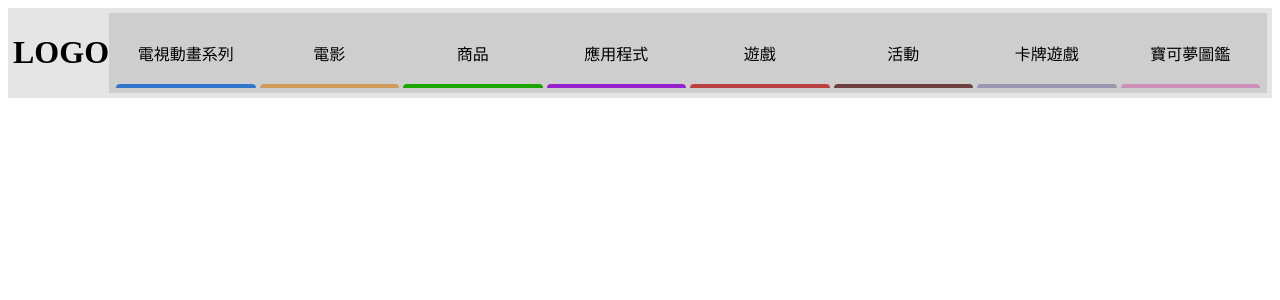
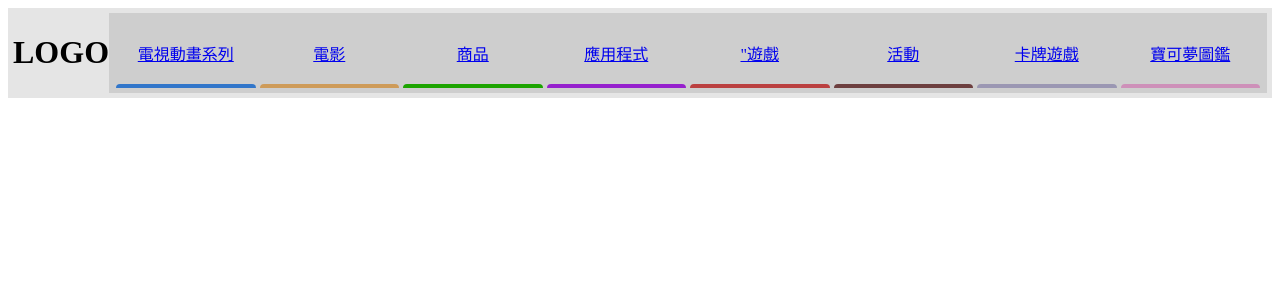
Before and after one commit to tf00185077/pokemon-web, a Nuxt app: page / in a window 1280 px wide. Shown: the top 300 px of the page. Built offline with nearby package versions, Linux system fonts and the light colour scheme.

Commit message:
Header BG Anime

```diff
--- a/app.vue
+++ b/app.vue
@@ -1,5 +1,6 @@
 <template>
   <div>
+    <Header></Header>
     <NuxtPage />
   </div>
 </template>
--- a/components/Header/HeaderContent.vue
+++ b/components/Header/HeaderContent.vue
@@ -1,13 +1,21 @@
+<script setup>
+const route = useRoute()
+const routeName = ref(route.name)
+watch(() => route.name, (newRouteName, oldRouteName) => {
+  routeName.value = newRouteName; // 更新 routeName 的值
+});
+console.log(routeName.value)
+</script>
 <template>
     <ul class="layout">
-        <li><a>電視動畫系列</a></li>
-        <li>電影</li>
-        <li>商品</li>
-        <li>應用程式</li>
-        <li>遊戲</li>
-        <li>活動</li>
-        <li>卡牌遊戲</li>
-        <li>寶可夢圖鑑</li>
+        <li :class="{'active':routeName==''}"><NuxtLink to="/">電視動畫系列</NuxtLink></li>
+        <li :class="{'active':routeName==''}"><NuxtLink to="/">電影</NuxtLink></li>
+        <li :class="{'active':routeName==''}"><NuxtLink to="/">商品</NuxtLink></li>
+        <li :class="{'active':routeName==''}"><NuxtLink to="/">應用程式</NuxtLink></li>
+        <li :class="{'active':routeName==''}"><NuxtLink to="/">"遊戲</NuxtLink></li>
+        <li :class="{'active':routeName==''}"><NuxtLink to="/">活動</NuxtLink></li>
+        <li :class="{'active':routeName==''}"><NuxtLink to="/">卡牌遊戲</NuxtLink></li>
+        <li :class="{'active':routeName=='pokedex'}"><NuxtLink to="/pokedex">寶可夢圖鑑</NuxtLink></li>
     </ul>
 </template>
 <style>
@@ -41,6 +49,9 @@ li::after{
     z-index:-1;
     border-radius:5px 5px 0 0
 }
+li.active::after{
+    height:100%
+}
 li:hover::after{
     height:100%;
 }
--- a/components/test/test.vue
+++ /dev/null
@@ -1 +0,0 @@
-<template><h1>123</h1></template>
--- /dev/null
+++ b/pages/home/index.vue
@@ -0,0 +1,3 @@
+<template>
+    <h1>TEST</h1>
+</template>
--- a/pages/index.vue
+++ b/pages/index.vue
@@ -1,5 +1,6 @@
 <template>
     <div>
-        <Header></Header>
+
+        <NuxtPage></NuxtPage>
     </div>
 </template>
--- /dev/null
+++ b/pages/pokedex/index.vue
@@ -0,0 +1,3 @@
+<template>
+    <h1>Pokedex</h1>
+</template>
```
